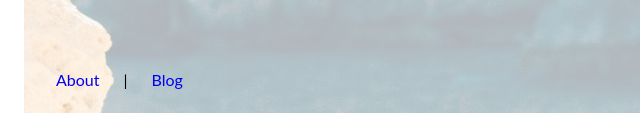
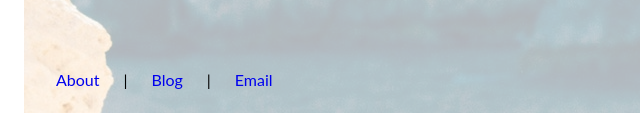
Before and after one commit to subinabid/shilpa, a plain HTML site: page index.html in a window 1280 px wide. Shown: the part 663-797 px from the top of the page, 0-640 px from the left. Drawn offline with Linux system fonts and the light colour scheme.

Commit message:
Email link added

```diff
--- a/index.html
+++ b/index.html
@@ -15,6 +15,7 @@
             <ul>
                 <li><a href="about.html">About</a></li>
                 <li><a href="https://blog.shilpamohandas.in/">Blog</a></li>
+                <li><a href="mailto:me@shilpamohandas.in">Email</a></li>
             </ul>
         </div>
     </div>
```
